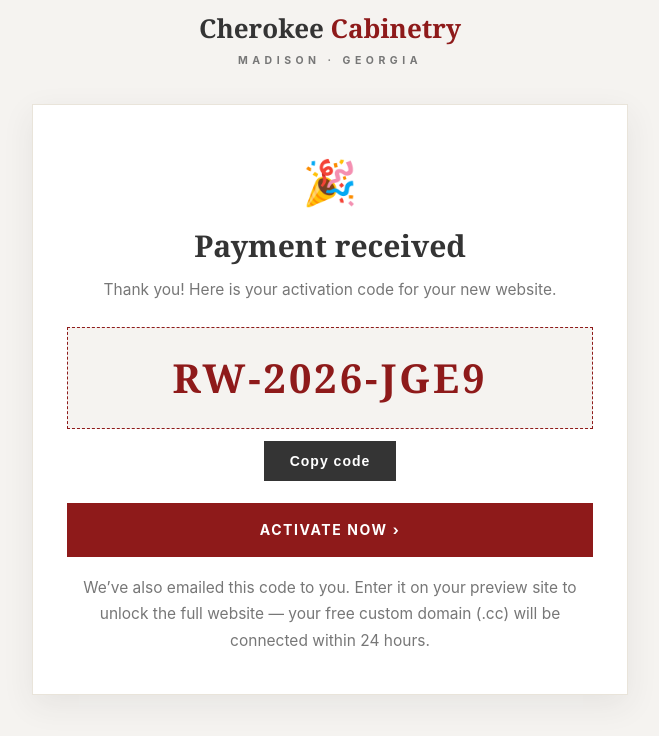
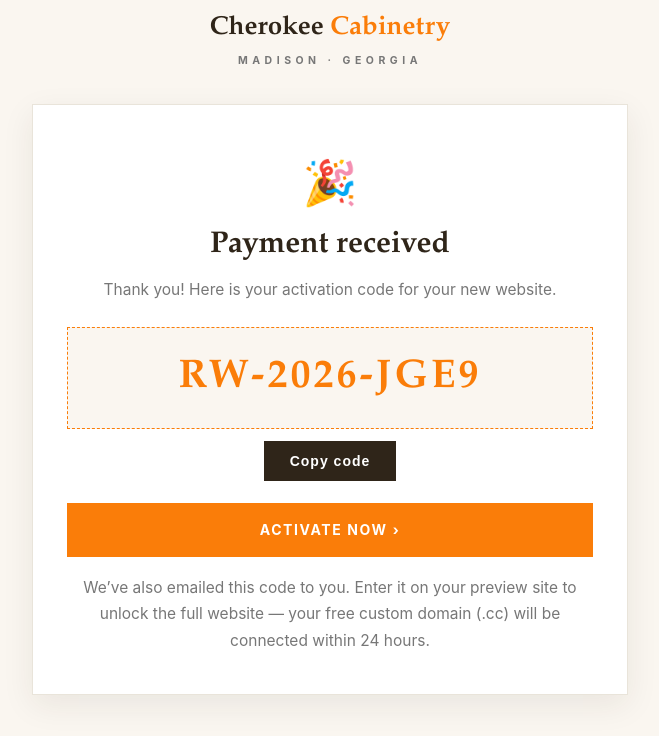
Before and after one commit to getpingti/revampwright, a plain HTML site: page p/cherokee-e3e05375-success/index.html in a window 1280 px wide. Shown: the part 102-838 px from the top of the page, without its empty margins (310-969 px from the left). Drawn offline with Linux system fonts and the light colour scheme.

Commit message:
Cherokee success page: unify to T10 warm palette (orange #FA7D09 + dark brown #2F2519, Palatino); was old T07 red

```diff
--- a/p/cherokee-e3e05375-success/index.html
+++ b/p/cherokee-e3e05375-success/index.html
@@ -4,20 +4,20 @@
 <title>Your activation code — Cherokee Cabinet</title><meta name="robots" content="noindex,nofollow">
 <style>
 *{margin:0;padding:0;box-sizing:border-box}
-body{font-family:-apple-system,'Segoe UI',Roboto,'Helvetica Neue',Arial,sans-serif;color:#333;background:#f5f3f0;line-height:1.7}
+body{font-family:-apple-system,'Segoe UI',Roboto,'Helvetica Neue',Arial,sans-serif;color:#2F2519;background:#FAF6F0;line-height:1.7}
 .wrap{max-width:640px;margin:0 auto;padding:60px 22px}
-.logo{font-family:Georgia,'Times New Roman',serif;font-size:26px;font-weight:700;color:#343434;text-align:center}
-.logo span{color:#8e1a1a}
+.logo{font-family:'Palatino Linotype',Palatino,'Book Antiqua',Georgia,serif;font-size:26px;font-weight:700;color:#2F2519;text-align:center}
+.logo span{color:#FA7D09}
 .logo small{display:block;font-size:10.5px;letter-spacing:4.5px;color:#777;text-transform:uppercase;margin-top:2px;font-family:-apple-system,'Segoe UI',Roboto,Arial,sans-serif}
 .logo .mark{height:40px;width:auto;display:block;margin:0 auto 8px}
-.card{background:#fff;border:1px solid #e9e4da;padding:40px 34px;margin-top:34px;text-align:center;box-shadow:0 10px 30px rgba(52,52,52,.08)}
-.card h1{font-family:Georgia,serif;font-size:30px;color:#343434;margin-bottom:6px}
+.card{background:#fff;border:1px solid #e9e4da;padding:40px 34px;margin-top:34px;text-align:center;box-shadow:0 10px 30px rgba(47,37,25,.08)}
+.card h1{font-family:'Palatino Linotype',Palatino,'Book Antiqua',Georgia,serif;font-size:30px;color:#2F2519;margin-bottom:6px}
 .card p{color:#777;font-size:15.5px}
-.code{font-family:Georgia,serif;font-size:40px;font-weight:700;letter-spacing:3px;color:#8e1a1a;background:#f5f3f0;border:1.5px dashed #8e1a1a;padding:16px 10px;margin:24px 0 12px}
-.copy{background:#343434;color:#fff;border:0;padding:12px 26px;font-weight:700;letter-spacing:1px;cursor:pointer;font-size:14px}
+.code{font-family:'Palatino Linotype',Palatino,'Book Antiqua',Georgia,serif;font-size:40px;font-weight:700;letter-spacing:3px;color:#FA7D09;background:#FAF6F0;border:1.5px dashed #FA7D09;padding:16px 10px;margin:24px 0 12px}
+.copy{background:#2F2519;color:#fff;border:0;padding:12px 26px;font-weight:700;letter-spacing:1px;cursor:pointer;font-size:14px}
 .copy.done{background:#1d5c33}
-.act{display:block;background:#8e1a1a;color:#fff!important;padding:15px 30px;font-weight:700;letter-spacing:1.6px;text-transform:uppercase;text-decoration:none;margin-top:22px;font-size:14px}
-.act:hover{background:#6d1414}
+.act{display:block;background:#FA7D09;color:#fff!important;padding:15px 30px;font-weight:700;letter-spacing:1.6px;text-transform:uppercase;text-decoration:none;margin-top:22px;font-size:14px}
+.act:hover{background:#D96A06}
 .note{margin-top:18px;font-size:13.5px;color:#999}
 </style></head>
 <body>
```
